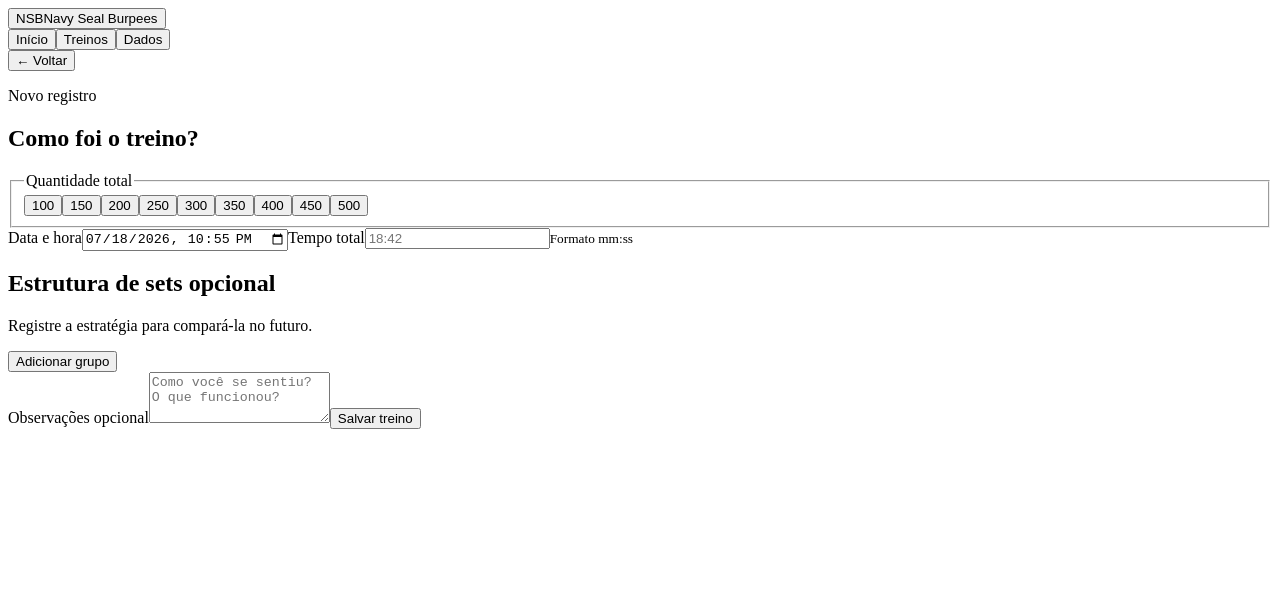
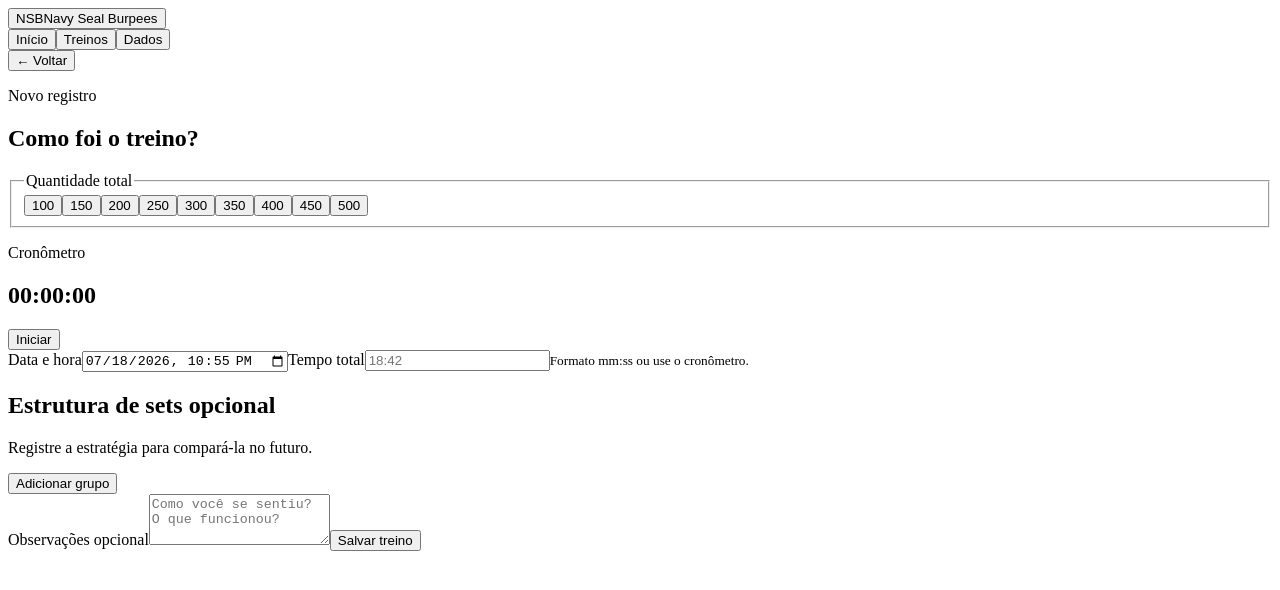
Before and after one commit to Santana-DS/NSB, a React (Vite) app: page / in a window 1280 px wide. Both pictures are taken after a click on the button "Registrar treino". Shown: the top 590 px of the page. Built offline with nearby package versions, Linux system fonts and the light colour scheme; the HTML template or start-up script is replaced by a standard one.

Commit message:
feat: add workout timer and prune zero volumes

```diff
--- a/src/App.tsx
+++ b/src/App.tsx
@@ -2,7 +2,7 @@ import { useEffect, useMemo, useState } from 'react'
 import { createBackup, mergeWorkouts, parseBackup } from './lib/backup'
 import { mergeLegacyDailyVolumes } from './lib/legacy-volumes'
 import { mergeHistoricalPerformances } from './lib/performances'
-import { listHistoricalPerformances, listLegacyDailyVolumes, listWorkouts, saveHistoricalPerformances, saveLegacyDailyVolumes, saveWorkout, saveWorkouts } from './lib/db'
+import { deleteLegacyDailyVolumes, listHistoricalPerformances, listLegacyDailyVolumes, listWorkouts, saveHistoricalPerformances, saveLegacyDailyVolumes, saveWorkout, saveWorkouts } from './lib/db'
 import { createWorkout, formatDuration, formatDurationInput, formatSetGroups, getSetGroupTotal, validateWorkout } from './lib/workouts'
 import { REP_TARGETS, type HistoricalPerformance, type LegacyDailyVolume, type RepTarget, type SetGroup, type Workout } from './types'
 
@@ -21,6 +21,13 @@ function parseDuration(value: string): number | null {
   const match = /^(\d{1,3}):([0-5]\d)$/.exec(value.trim())
   if (!match) return null
   return Number(match[1]) * 60 + Number(match[2])
+}
+
+function formatStopwatch(seconds: number): string {
+  const hours = Math.floor(seconds / 3600)
+  const minutes = Math.floor((seconds % 3600) / 60)
+  const remainingSeconds = seconds % 60
+  return [hours, minutes, remainingSeconds].map((part) => String(part).padStart(2, '0')).join(':')
 }
 
 function dateLabel(iso: string): string {
@@ -45,16 +52,28 @@ export default function App() {
   const [expandedYear, setExpandedYear] = useState<number | null>(null)
   const [expandedMonth, setExpandedMonth] = useState<{ year: number; month: number } | null>(null)
   const [selectedDay, setSelectedDay] = useState<string | null>(null)
+  const [timerStartedAt, setTimerStartedAt] = useState<number | null>(null)
+  const [timerElapsedBase, setTimerElapsedBase] = useState(0)
+  const [timerNow, setTimerNow] = useState(Date.now())
 
   useEffect(() => {
     Promise.all([listWorkouts(), listLegacyDailyVolumes(), listHistoricalPerformances()])
-      .then(([storedWorkouts, storedVolumes, storedPerformances]) => {
+      .then(async ([storedWorkouts, storedVolumes, storedPerformances]) => {
+        const nonZeroVolumes = storedVolumes.filter((volume) => volume.reps > 0)
+        const zeroIds = storedVolumes.filter((volume) => volume.reps === 0).map((volume) => volume.id)
+        if (zeroIds.length > 0) await deleteLegacyDailyVolumes(zeroIds)
         setWorkouts(storedWorkouts.sort((a, b) => b.performedAt.localeCompare(a.performedAt)))
-        setLegacyDailyVolumes(storedVolumes.sort((a, b) => b.date.localeCompare(a.date)))
+        setLegacyDailyVolumes(nonZeroVolumes.sort((a, b) => b.date.localeCompare(a.date)))
         setHistoricalPerformances(storedPerformances.sort((a, b) => b.date.localeCompare(a.date)))
       })
       .finally(() => setLoading(false))
   }, [])
+
+  useEffect(() => {
+    if (timerStartedAt === null) return
+    const interval = window.setInterval(() => setTimerNow(Date.now()), 250)
+    return () => window.clearInterval(interval)
+  }, [timerStartedAt])
 
   const activeWorkouts = useMemo(() => workouts.filter((workout) => !workout.deletedAt), [workouts])
   const archivedWorkouts = useMemo(() => workouts.filter((workout) => workout.deletedAt), [workouts])
@@ -63,6 +82,7 @@ export default function App() {
     ...legacyDailyVolumes.map((volume) => ({ date: `${volume.date}T12:00:00.000Z`, reps: volume.reps })),
   ], [activeWorkouts, legacyDailyVolumes])
   const currentSetTotal = getSetGroupTotal(setGroups)
+  const timerElapsedSeconds = timerElapsedBase + (timerStartedAt === null ? 0 : Math.floor((timerNow - timerStartedAt) / 1000))
 
   function resetForm() {
     setTargetReps(100)
@@ -71,6 +91,9 @@ export default function App() {
     setSetGroups([])
     setNotes('')
     setError(null)
+    setTimerStartedAt(null)
+    setTimerElapsedBase(0)
+    setTimerNow(Date.now())
   }
 
   function openNewWorkout() {
@@ -87,9 +110,30 @@ export default function App() {
     setSetGroups((groups) => groups.map((group) => (group.id === id ? { ...group, [field]: value } : group)))
   }
 
+  function startTimer() {
+    const now = Date.now()
+    setTimerNow(now)
+    setTimerStartedAt(now)
+    setPerformedAt(todayLocalIso())
+  }
+
+  function pauseTimer() {
+    const elapsed = timerElapsedBase + (timerStartedAt === null ? 0 : Math.floor((Date.now() - timerStartedAt) / 1000))
+    setTimerElapsedBase(elapsed)
+    setTimerStartedAt(null)
+    setDuration(formatDuration(elapsed))
+  }
+
+  function resetTimer() {
+    setTimerStartedAt(null)
+    setTimerElapsedBase(0)
+    setTimerNow(Date.now())
+    setDuration('')
+  }
+
   async function handleSave(event: React.FormEvent<HTMLFormElement>) {
     event.preventDefault()
-    const durationSeconds = parseDuration(duration)
+    const durationSeconds = timerStartedAt === null ? parseDuration(duration) : timerElapsedSeconds
     if (durationSeconds === null) {
       setError('Use o formato mm:ss para o tempo, por exemplo 18:42.')
       return
@@ -179,6 +223,14 @@ export default function App() {
               </div>
             </fieldset>
 
+            <section className="timer-section" aria-labelledby="timer-title">
+              <div><p className="eyebrow">Cronômetro</p><h2 id="timer-title">{formatStopwatch(timerElapsedSeconds)}</h2></div>
+              <div className="timer-actions">
+                {timerStartedAt === null ? <button type="button" className="primary-action" onClick={startTimer}>{timerElapsedSeconds > 0 ? 'Retomar' : 'Iniciar'}</button> : <button type="button" className="secondary-action" onClick={pauseTimer}>Pausar</button>}
+                {timerElapsedSeconds > 0 && <button type="button" className="text-button" onClick={resetTimer}>Zerar</button>}
+              </div>
+            </section>
+
             <div className="field-grid">
               <label>
                 <span>Data e hora</span>
@@ -186,8 +238,8 @@ export default function App() {
               </label>
               <label>
                 <span>Tempo total</span>
-                <input inputMode="numeric" maxLength={5} placeholder="18:42" value={duration} onChange={(event) => setDuration(formatDurationInput(event.target.value))} required aria-describedby="duration-help" />
-                <small id="duration-help">Formato mm:ss</small>
+                <input inputMode="numeric" maxLength={5} placeholder="18:42" value={timerStartedAt === null ? duration : formatDuration(timerElapsedSeconds)} onChange={(event) => setDuration(formatDurationInput(event.target.value))} required readOnly={timerStartedAt !== null} aria-describedby="duration-help" />
+                <small id="duration-help">{timerStartedAt === null ? 'Formato mm:ss ou use o cronômetro.' : 'Cronômetro em andamento.'}</small>
               </label>
             </div>
 
--- a/src/lib/db.ts
+++ b/src/lib/db.ts
@@ -62,6 +62,13 @@ export async function saveLegacyDailyVolumes(volumes: LegacyDailyVolume[]): Prom
   await transaction.done
 }
 
+export async function deleteLegacyDailyVolumes(ids: string[]): Promise<void> {
+  const db = await database
+  const transaction = db.transaction('legacyDailyVolumes', 'readwrite')
+  await Promise.all(ids.map((id) => transaction.store.delete(id)))
+  await transaction.done
+}
+
 export async function listHistoricalPerformances(): Promise<HistoricalPerformance[]> {
   return (await database).getAllFromIndex('historicalPerformances', 'by-date')
 }
--- a/src/styles.css
+++ b/src/styles.css
@@ -63,6 +63,7 @@ label > span { display: block; margin-bottom: .4rem; color: #334951; font-weight
 input, textarea, select { width: 100%; padding: .7rem .75rem; border: 1px solid #b9c8c5; border-radius: .5rem; background: #fff; color: #17212b; }
 textarea { resize: vertical; }
 .sets-section { margin: 1.5rem 0; padding: 1.25rem 0; border-top: 1px solid #cdd8d6; border-bottom: 1px solid #cdd8d6; }
+.timer-section { display: flex; align-items: center; justify-content: space-between; gap: 1rem; margin: 1.5rem 0; padding: 1.25rem 0; border-top: 1px solid #cdd8d6; border-bottom: 1px solid #cdd8d6; }.timer-section h2 { font-size: 2.2rem; font-variant-numeric: tabular-nums; letter-spacing: .04em; }.timer-actions { display: flex; align-items: center; gap: .5rem; }
 .sets-section p { margin: .25rem 0 0; }
 .optional { color: #61717a; font-weight: 400; font-size: .85rem; }
 .set-row { display: grid; grid-template-columns: 1fr 5rem auto 5rem auto; gap: .5rem; align-items: center; padding: .75rem 0; }
@@ -70,4 +71,4 @@ textarea { resize: vertical; }
 .remove-button { border: 0; background: transparent; color: #9a3443; padding: .4rem; }
 .set-total { margin-top: .75rem !important; }.set-total.valid { color: #147050; }.notes-field { display: block; margin: 1.75rem 0; }
 .sr-only { position: absolute; width: 1px; height: 1px; padding: 0; margin: -1px; overflow: hidden; clip: rect(0, 0, 0, 0); white-space: nowrap; border: 0; }
-@media (max-width: 640px) { .app-header { padding: 1rem; align-items: flex-start; }.app-header nav { flex-wrap: wrap; justify-content: flex-end; }.content { padding: 2.5rem 1rem; }.summary-grid { grid-template-columns: 1fr; gap: 1.25rem; }.target-grid { grid-template-columns: repeat(3, 1fr); }.field-grid { grid-template-columns: 1fr; }.set-row { grid-template-columns: 1fr 4rem auto 4rem; }.remove-button { grid-column: 1 / -1; justify-self: start; padding-left: 0; }.workout-list li { align-items: flex-start; }.workout-actions { align-items: flex-end; flex-direction: column; }.undo-toast { width: calc(100% - 2rem); justify-content: space-between; } }
+@media (max-width: 640px) { .app-header { padding: 1rem; align-items: flex-start; }.app-header nav { flex-wrap: wrap; justify-content: flex-end; }.content { padding: 2.5rem 1rem; }.summary-grid { grid-template-columns: 1fr; gap: 1.25rem; }.target-grid { grid-template-columns: repeat(3, 1fr); }.field-grid { grid-template-columns: 1fr; }.timer-section { align-items: flex-start; flex-direction: column; }.set-row { grid-template-columns: 1fr 4rem auto 4rem; }.remove-button { grid-column: 1 / -1; justify-self: start; padding-left: 0; }.workout-list li { align-items: flex-start; }.workout-actions { align-items: flex-end; flex-direction: column; }.undo-toast { width: calc(100% - 2rem); justify-content: space-between; } }
```
Also changed, not shown: 2 other files (tests, documents, lock files or other folders).
